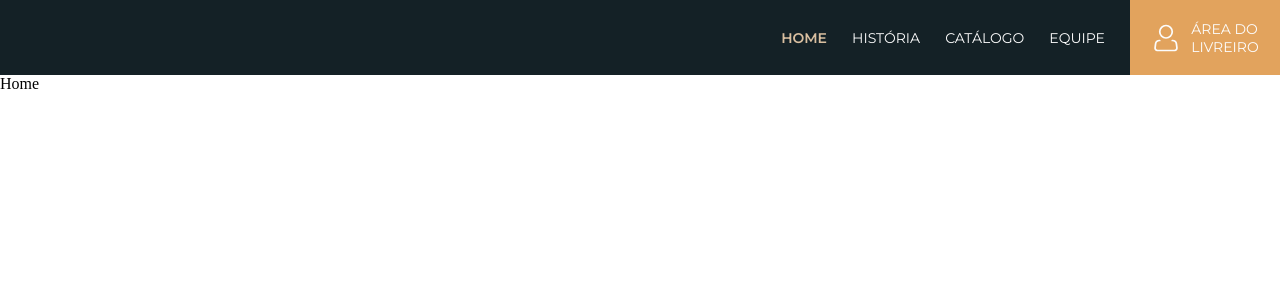
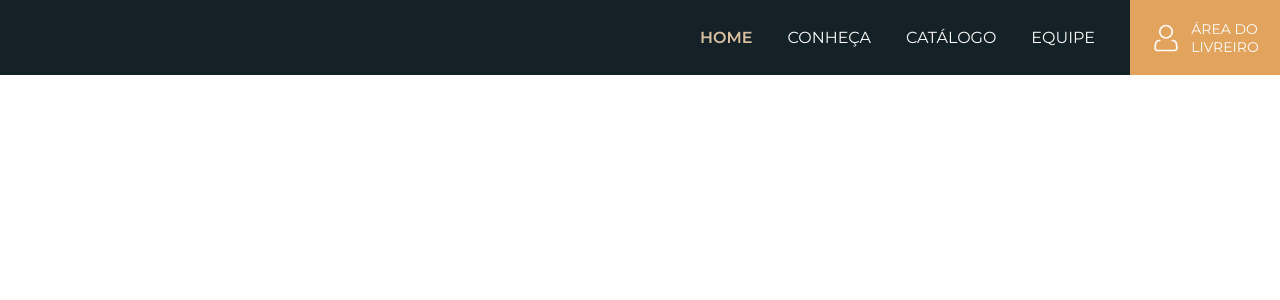
Before and after one commit to vanessacreis/bookstoreapp, a React (Create React App) app: page / in a window 1280 px wide. Shown: the top 300 px of the page. Built offline with nearby package versions, Linux system fonts and the light colour scheme.

Commit message:
Alteração no navlink para a página Conheça

```diff
--- a/src/Components/Header/Header.jsx
+++ b/src/Components/Header/Header.jsx
@@ -13,10 +13,10 @@ const Header = () => {
         Home
       </NavLink>
       <NavLink
-        to="/historia"
+        to="/conheca"
         className={({ isActive }) => `nav_link${isActive ? " active" : ""}`}
       >
-        História
+        Conheça
       </NavLink>
       <NavLink
         to="/catalogo"
--- a/src/Components/Header/header.js
+++ b/src/Components/Header/header.js
@@ -8,19 +8,21 @@ export const Header = styled.header`
   display: flex;
   align-items: center;
   justify-content: flex-end;
-  gap: 25px;
+  gap: 35px;
+  position: fixed;
+  z-index: 2;
 
   .nav_link {
     color: ${colors.white};
     font-family: ${colors.text};
     text-decoration: none;
     text-transform: uppercase;
-    font-size: 14px;
+    font-size: 16px;
   }
+
   .nav_link:hover {
-    text-decoration: underline;
     color: ${colors.contrast};
-    font-weight: 600;
+    transition: all 0.5s;
   }
 
   .active {
```
